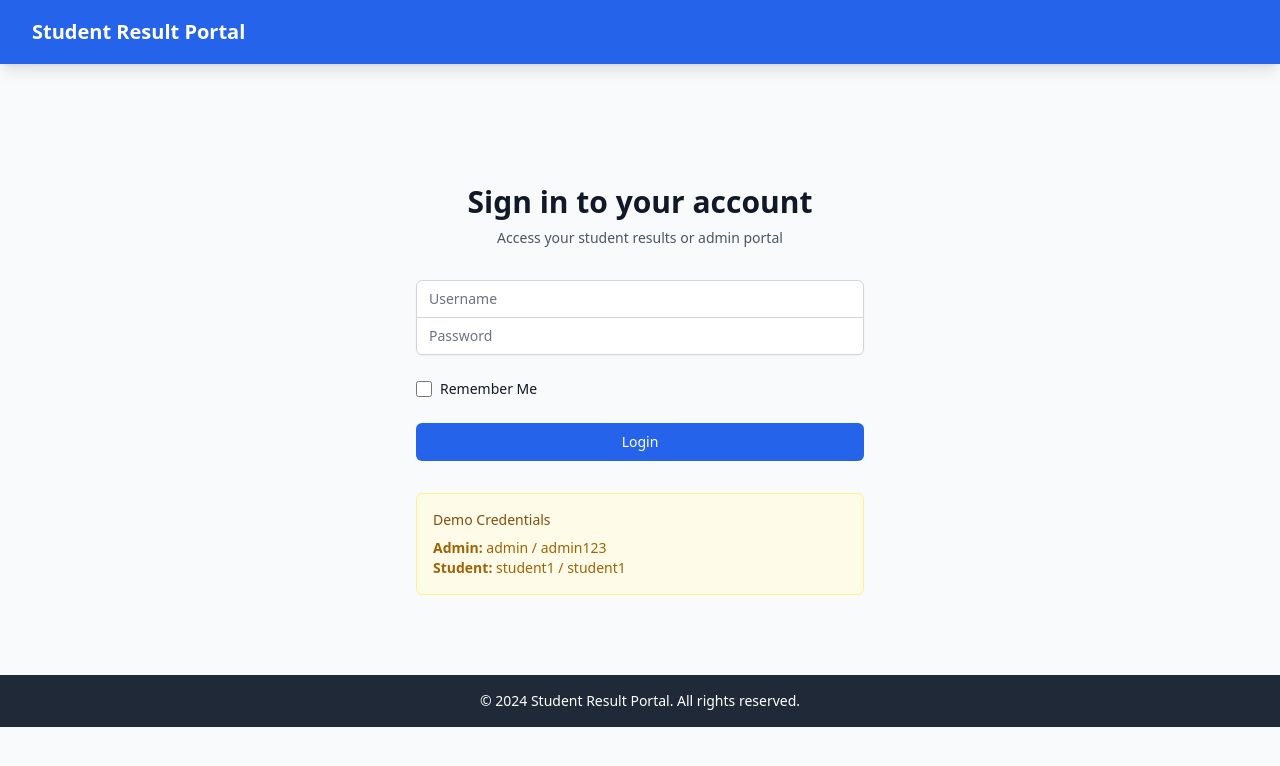
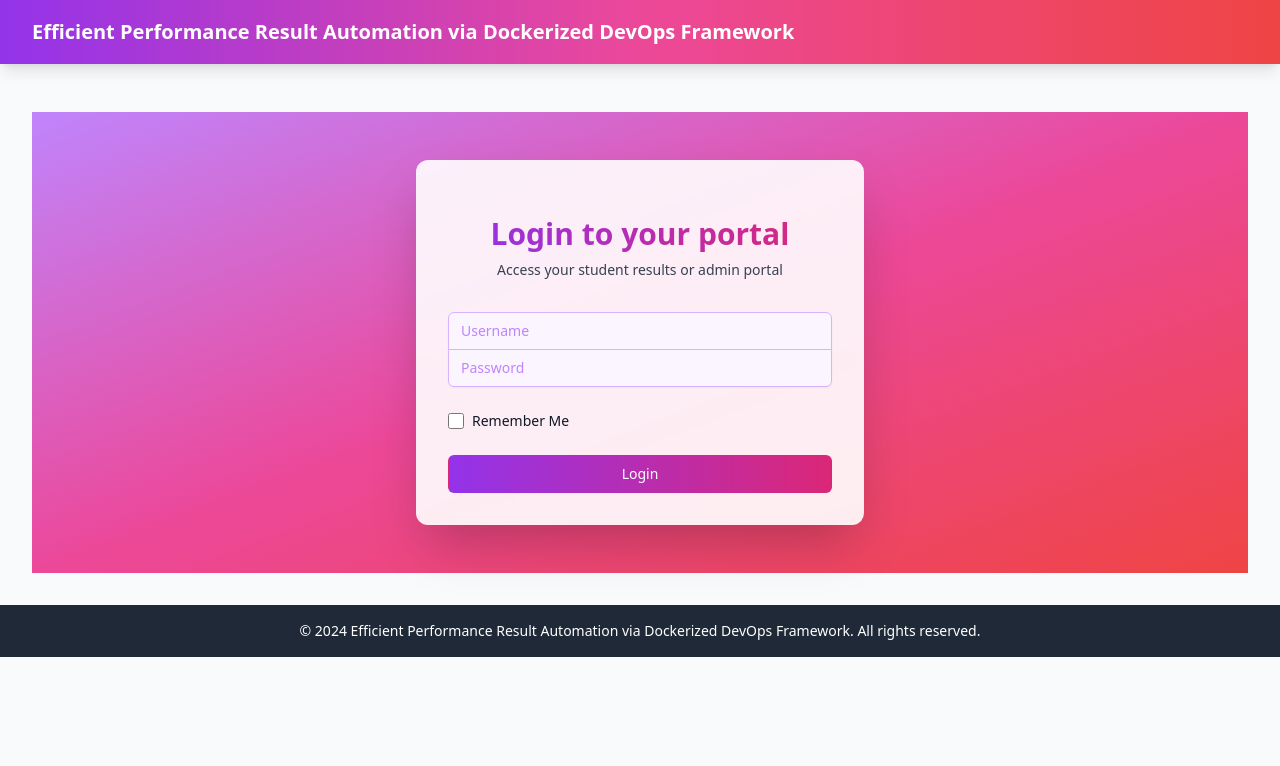
Before and after one commit to harrisonvalan/devops, a Flask app: page /login in a window 1280 px wide. Shown: the top 766 px of the page. Run offline with Flask 3, Linux system fonts and the light colour scheme; some libraries are stand-ins or nearby versions.

Commit message:
Update login UI with colorful design, change header to 'Efficient Performance Result Automation via Dockerized DevOps Framework', update header colors, change login heading, remove demo credentials

```diff
--- a/app/templates/admin_dashboard.html
+++ b/app/templates/admin_dashboard.html
@@ -1,6 +1,6 @@
 {% extends "base.html" %}
 
-{% block title %}Admin Dashboard - Student Result Portal{% endblock %}
+{% block title %}Admin Dashboard - Efficient Performance Result Automation via Dockerized DevOps Framework{% endblock %}
 
 {% block content %}
 <div class="space-y-8">
--- a/app/templates/base.html
+++ b/app/templates/base.html
@@ -3,26 +3,26 @@
 <head>
     <meta charset="UTF-8">
     <meta name="viewport" content="width=device-width, initial-scale=1.0">
-    <title>{% block title %}Student Result Portal{% endblock %}</title>
+    <title>{% block title %}Efficient Performance Result Automation via Dockerized DevOps Framework{% endblock %}</title>
     <script src="https://cdn.tailwindcss.com"></script>
 </head>
 <body class="bg-gray-50 min-h-screen">
     <!-- Navigation -->
-    <nav class="bg-blue-600 text-white shadow-lg">
+    <nav class="bg-gradient-to-r from-purple-600 via-pink-500 to-red-500 text-white shadow-lg">
         <div class="max-w-7xl mx-auto px-4 sm:px-6 lg:px-8">
             <div class="flex justify-between h-16">
                 <div class="flex items-center">
-                    <a href="{{ url_for('main.index') }}" class="text-xl font-bold">
-                        Student Result Portal
+                    <a href="{{ url_for('main.index') }}" class="text-xl font-bold text-white hover:text-purple-100 transition-colors">
+                        Efficient Performance Result Automation via Dockerized DevOps Framework
                     </a>
                 </div>
                 <div class="flex items-center space-x-4">
                     {% if current_user.is_authenticated %}
-                        <span class="text-blue-100">
+                        <span class="text-purple-100">
                             Welcome, {{ current_user.username }}
                         </span>
                         <a href="{{ url_for('main.logout') }}"
-                           class="bg-blue-500 hover:bg-blue-400 px-3 py-2 rounded text-sm font-medium">
+                           class="bg-white text-purple-600 hover:bg-purple-50 px-3 py-2 rounded text-sm font-medium transition-colors">
                             Logout
                         </a>
                     {% endif %}
@@ -53,7 +53,7 @@
     <footer class="bg-gray-800 text-white mt-auto">
         <div class="max-w-7xl mx-auto px-4 sm:px-6 lg:px-8 py-4">
             <p class="text-center text-sm">
-                &copy; 2024 Student Result Portal. All rights reserved.
+                &copy; 2024 Efficient Performance Result Automation via Dockerized DevOps Framework. All rights reserved.
             </p>
         </div>
     </footer>
--- a/app/templates/login.html
+++ b/app/templates/login.html
@@ -1,15 +1,15 @@
 {% extends "base.html" %}
 
-{% block title %}Login - Student Result Portal{% endblock %}
+{% block title %}Login - Efficient Performance Result Automation via Dockerized DevOps Framework{% endblock %}
 
 {% block content %}
-<div class="min-h-full flex items-center justify-center py-12 px-4 sm:px-6 lg:px-8">
-    <div class="max-w-md w-full space-y-8">
+<div class="min-h-full flex items-center justify-center py-12 px-4 sm:px-6 lg:px-8 bg-gradient-to-br from-purple-400 via-pink-500 to-red-500">
+    <div class="max-w-md w-full space-y-8 bg-white bg-opacity-90 backdrop-blur-sm rounded-xl shadow-2xl p-8">
         <div>
-            <h2 class="mt-6 text-center text-3xl font-extrabold text-gray-900">
-                Sign in to your account
+            <h2 class="mt-6 text-center text-3xl font-extrabold text-transparent bg-clip-text bg-gradient-to-r from-purple-600 to-pink-600">
+                Login to your portal
             </h2>
-            <p class="mt-2 text-center text-sm text-gray-600">
+            <p class="mt-2 text-center text-sm text-gray-700">
                 Access your student results or admin portal
             </p>
         </div>
@@ -18,14 +18,14 @@
             <div class="rounded-md shadow-sm -space-y-px">
                 <div>
                     {{ form.username.label(class="sr-only") }}
-                    {{ form.username(class="appearance-none rounded-none relative block w-full px-3 py-2 border border-gray-300 placeholder-gray-500 text-gray-900 rounded-t-md focus:outline-none focus:ring-blue-500 focus:border-blue-500 focus:z-10 sm:text-sm", placeholder="Username") }}
+                    {{ form.username(class="appearance-none rounded-none relative block w-full px-3 py-2 border border-purple-300 placeholder-purple-400 text-gray-900 rounded-t-md focus:outline-none focus:ring-purple-500 focus:border-purple-500 focus:z-10 sm:text-sm bg-purple-50", placeholder="Username") }}
                     {% for error in form.username.errors %}
                         <span class="text-red-500 text-xs">{{ error }}</span>
                     {% endfor %}
                 </div>
                 <div>
                     {{ form.password.label(class="sr-only") }}
-                    {{ form.password(class="appearance-none rounded-none relative block w-full px-3 py-2 border border-gray-300 placeholder-gray-500 text-gray-900 rounded-b-md focus:outline-none focus:ring-blue-500 focus:border-blue-500 focus:z-10 sm:text-sm", placeholder="Password") }}
+                    {{ form.password(class="appearance-none rounded-none relative block w-full px-3 py-2 border border-purple-300 placeholder-purple-400 text-gray-900 rounded-b-md focus:outline-none focus:ring-purple-500 focus:border-purple-500 focus:z-10 sm:text-sm bg-purple-50", placeholder="Password") }}
                     {% for error in form.password.errors %}
                         <span class="text-red-500 text-xs">{{ error }}</span>
                     {% endfor %}
@@ -34,23 +34,15 @@
 
             <div class="flex items-center justify-between">
                 <div class="flex items-center">
-                    {{ form.remember(class="h-4 w-4 text-blue-600 focus:ring-blue-500 border-gray-300 rounded") }}
+                    {{ form.remember(class="h-4 w-4 text-purple-600 focus:ring-purple-500 border-gray-300 rounded") }}
                     {{ form.remember.label(class="ml-2 block text-sm text-gray-900") }}
                 </div>
             </div>
 
             <div>
-                {{ form.submit(class="group relative w-full flex justify-center py-2 px-4 border border-transparent text-sm font-medium rounded-md text-white bg-blue-600 hover:bg-blue-700 focus:outline-none focus:ring-2 focus:ring-offset-2 focus:ring-blue-500") }}
+                {{ form.submit(class="group relative w-full flex justify-center py-2 px-4 border border-transparent text-sm font-medium rounded-md text-white bg-gradient-to-r from-purple-600 to-pink-600 hover:from-purple-700 hover:to-pink-700 focus:outline-none focus:ring-2 focus:ring-offset-2 focus:ring-purple-500 transform transition hover:scale-105") }}
             </div>
         </form>
-
-        <div class="mt-6 bg-yellow-50 border border-yellow-200 rounded-md p-4">
-            <h3 class="text-sm font-medium text-yellow-800">Demo Credentials</h3>
-            <div class="mt-2 text-sm text-yellow-700">
-                <p><strong>Admin:</strong> admin / admin123</p>
-                <p><strong>Student:</strong> student1 / student1</p>
-            </div>
-        </div>
     </div>
 </div>
 {% endblock %}
--- a/app/templates/student_dashboard.html
+++ b/app/templates/student_dashboard.html
@@ -1,6 +1,6 @@
 {% extends "base.html" %}
 
-{% block title %}My Results - Student Result Portal{% endblock %}
+{% block title %}My Results - Efficient Performance Result Automation via Dockerized DevOps Framework{% endblock %}
 
 {% block content %}
 <div class="space-y-8">
```
Also changed, not shown: TODO.md (+9 -4 lines).
